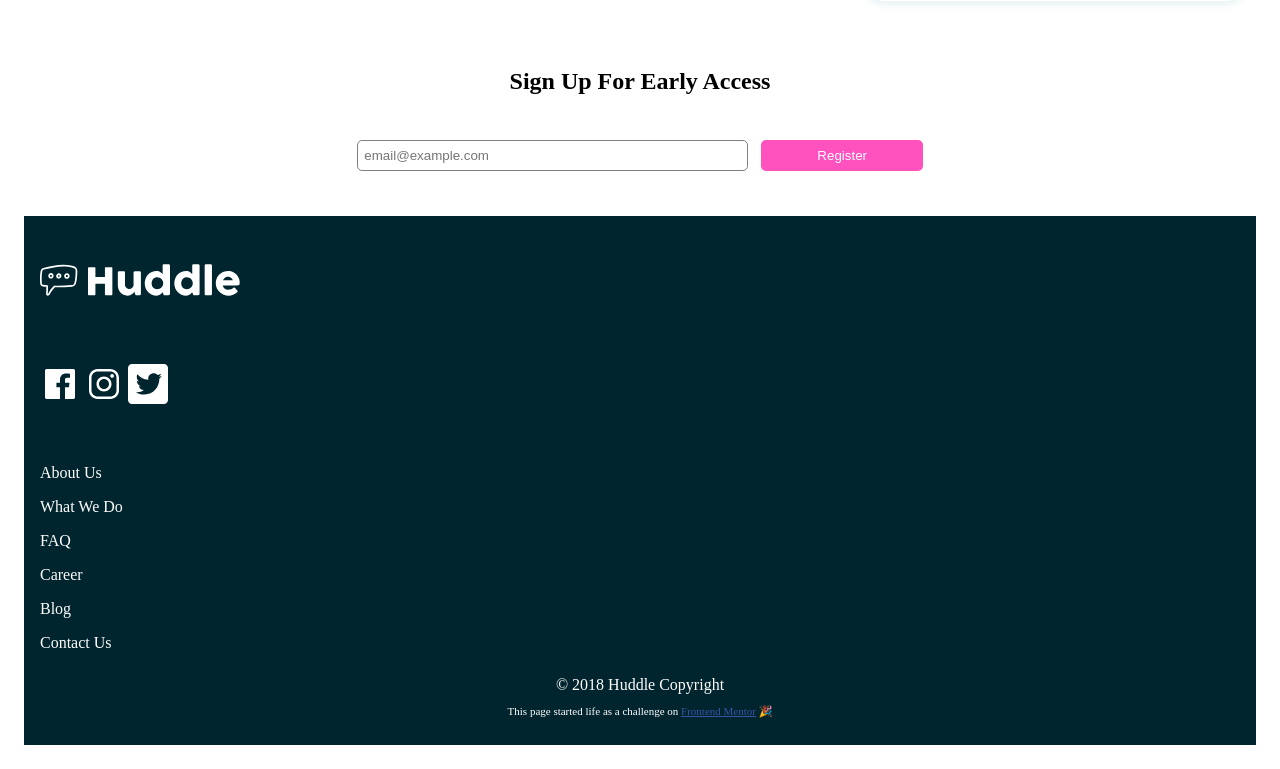
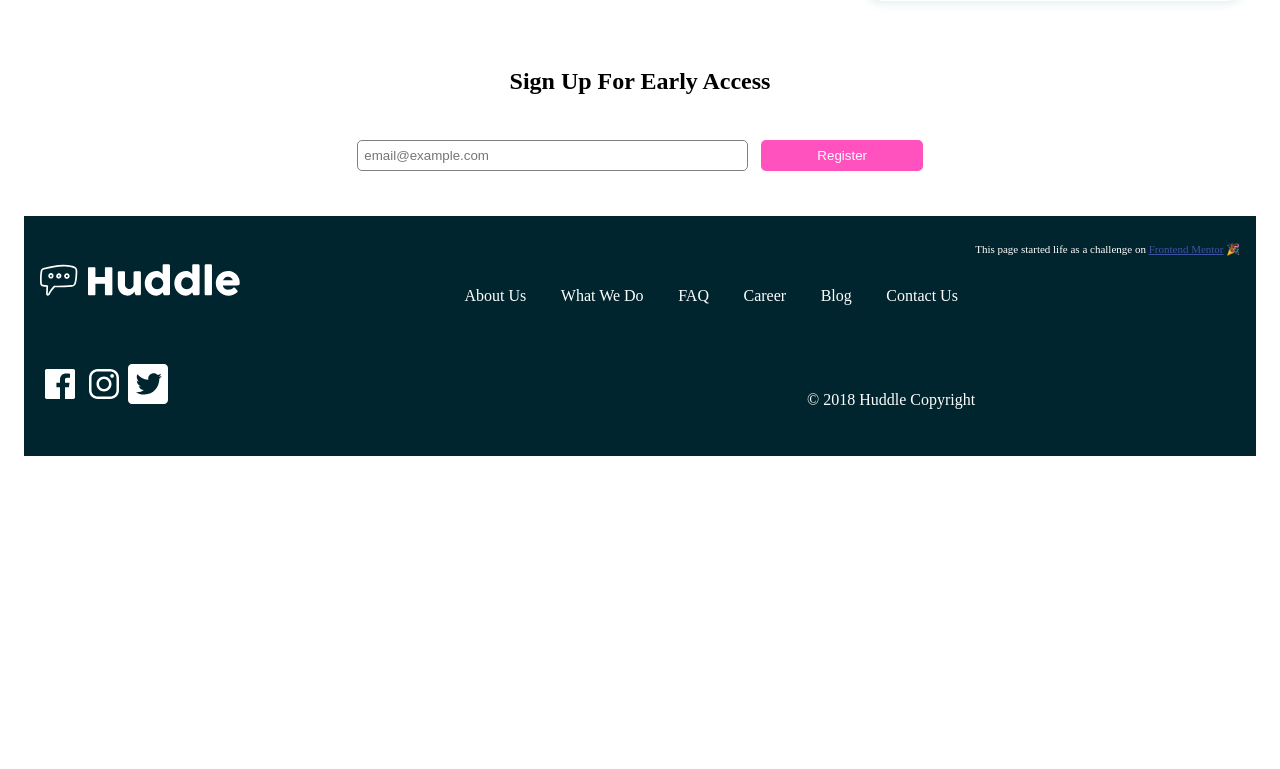
Before and after one commit to front-end-mentor/huddle-landing-page, a plain HTML site: page index.html in a window 1280 px wide. Shown: the part 1172-1941 px from the top of the page. After the commit the page ends 1652 px from the top, so only its background shows below. Drawn offline with Linux system fonts and the light colour scheme.

Commit message:
aligned footer

```diff
--- a/index.html
+++ b/index.html
@@ -56,7 +56,7 @@
 					</div>
 				</div>
 				<div class="footer-right">
-					<div>
+
 						<ul>
 							<li>About Us</li>
 							<li>What We Do</li>
@@ -65,7 +65,7 @@
 							<li>Blog</li>
 							<li>Contact Us</li>
 						</ul>
-					</div>
+
 					<div id="copyright">&copy; 2018 Huddle Copyright</div>
 				</div>
 				<p class="attribution">
--- a/style.css
+++ b/style.css
@@ -65,6 +65,9 @@ footer {
 	color: white;
 	padding: 1em;
 	text-align: left;
+	display: flex;
+	flex-wrap: wrap;
+	justify-content: space-between;
 }
 
 #logo-footer {
@@ -76,9 +79,14 @@ footer {
 	fill: white;
 }
 
-ul {
+.footer-right, .footer-left {
+	flex-grow: 1;
+}
+
+.footer-right > ul {
 	display: flex;
 	flex-direction: column;
+	justify-content: space-around;
 	list-style: none;
 	padding: 0;
 }
@@ -103,6 +111,19 @@ li {
 /****************************QUERIES*********************************/
 /********************************************************************/
 
-@media only screen and (min-width: 450px) {
+@media only screen and (min-width: 550px) {
+	#copyright {
+		text-align: right;
+	}
+}
 
+@media only screen and (min-width: 750px) {
+	.footer-right > ul {
+		flex-direction: row;
+	}
+	.footer-right {
+		display: flex;
+		flex-direction: column;
+		justify-content: space-around;
+	}
 }
```
